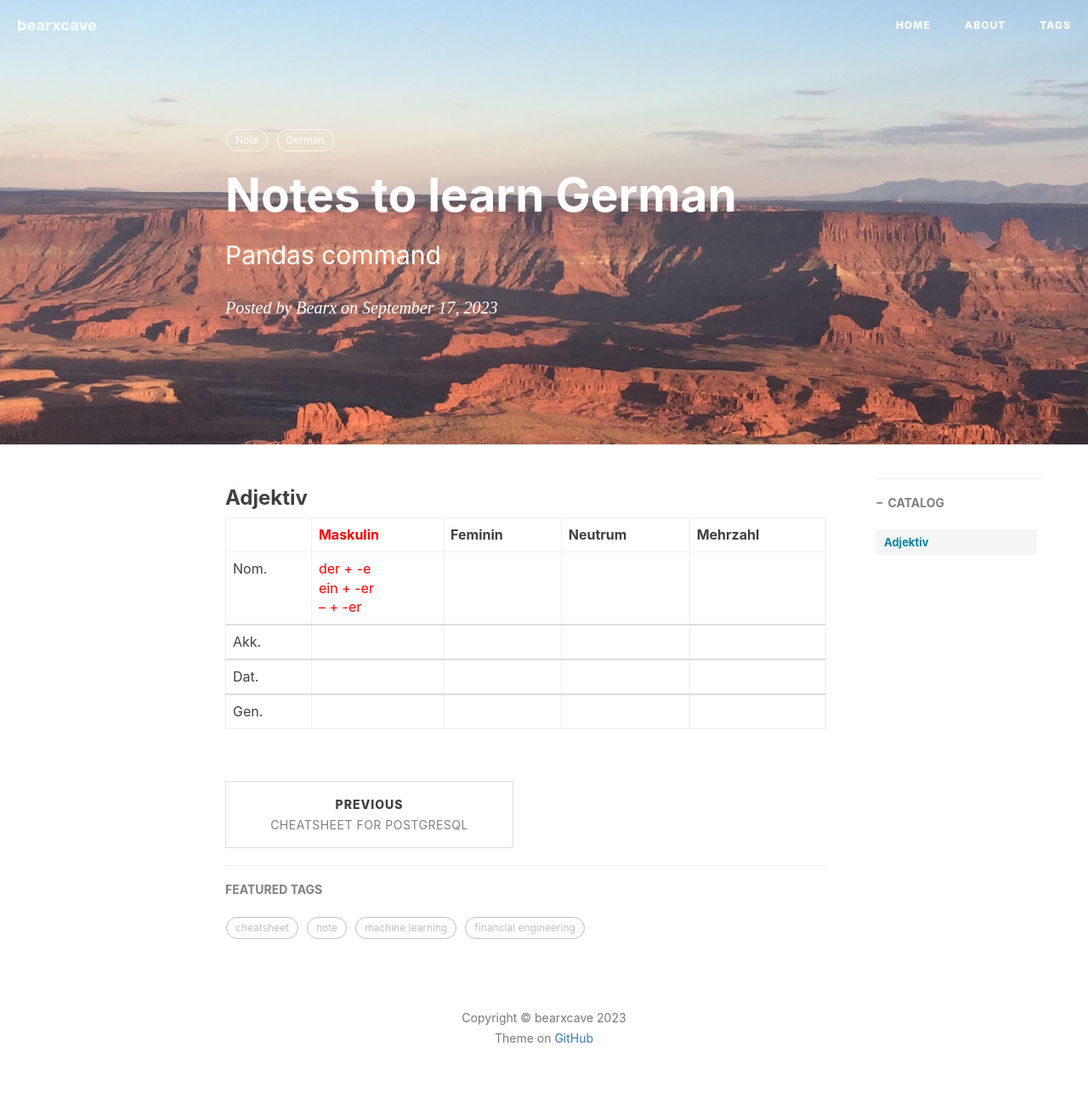
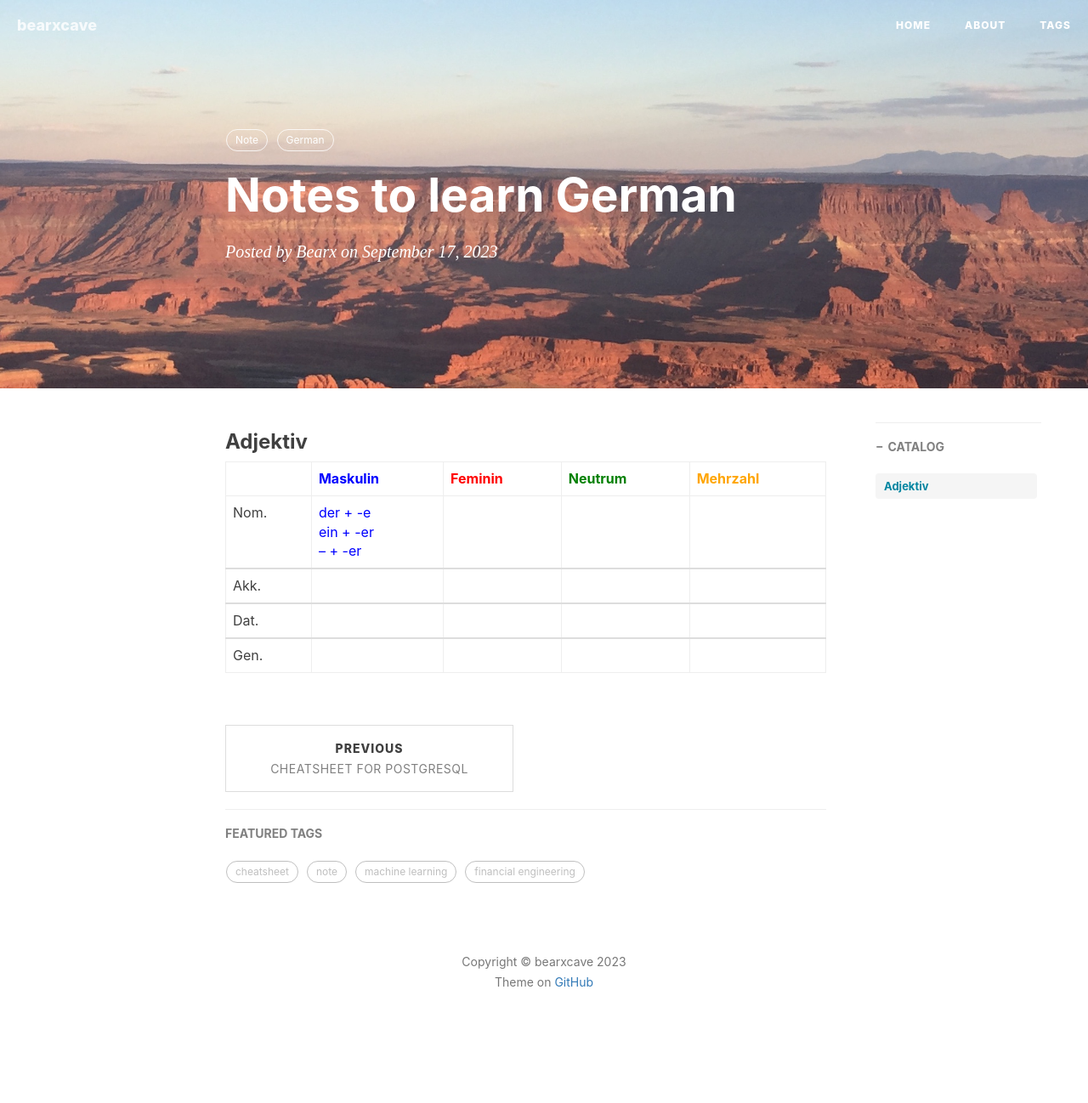
Before and after one commit to Bearxcave/Bearxcave.github.io, a Jekyll site: the page built from _posts/2023-09-17-Deutsch-learnen.md, in a window 1280 px wide. Shown: the whole page at 85% size. Built offline with Jekyll 4.4.1, drawn with Linux system fonts in a browser that asks for light colours; nearby versions of some CDN libraries; comment, search, counter and statistics services are not loaded; after the commit the page ends 1232 px from its top, so only the background shows below that.

Commit message:
Update 2023-09-17-Deutsch-learnen.md

```diff
--- a/_posts/2023-09-17-Deutsch-learnen.md
+++ b/_posts/2023-09-17-Deutsch-learnen.md
@@ -1,7 +1,6 @@
 ---
 layout:     post
 title:      Notes to learn German
-subtitle:   Pandas command
 date:       2023-09-17
 author:     Bearx
 header-img: img/post-bg-grand-canyon.jpg
@@ -13,13 +12,13 @@ tags:
 
 ### Adjektiv
 
-|      | <span style="color:red">Maskulin<span> | Feminin | Neutrum | Mehrzahl |
-| ---- | ---- |
-| Nom. | <span style="color:red">der + -e <br> ein + -er <br> -- + -er<span> |
-| ---- | ---- |
+|      | <span style="color:blue">Maskulin<span> | <span style="color:red">Feminin<span> | <span style="color:green">Neutrum<span> | <span style="color:orange">Mehrzahl<span> |
+| ---- | ---- | ---- | ---- | ---- |
+| Nom. | <span style="color:blue">der + -e <br> ein + -er <br> -- + -er<span> |
+| ---- | ---- | ---- | ---- | ---- |
 | Akk. |      |
-| ---- | ---- |
+| ---- | ---- | ---- | ---- | ---- |
 | Dat. |
-| ---- | ---- |
+| ---- | ---- | ---- | ---- | ---- |
 | Gen. |
-| ---- | ---- |
+| ---- | ---- | ---- | ---- | ---- |
```
